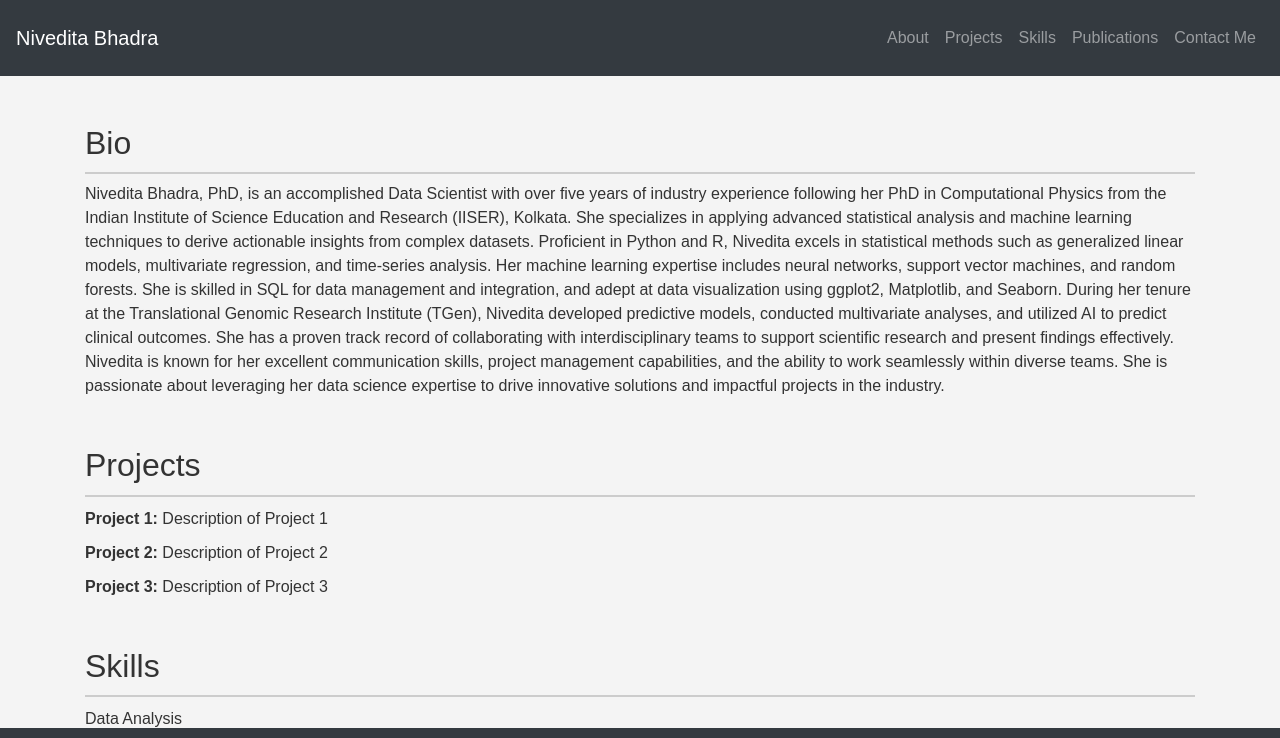
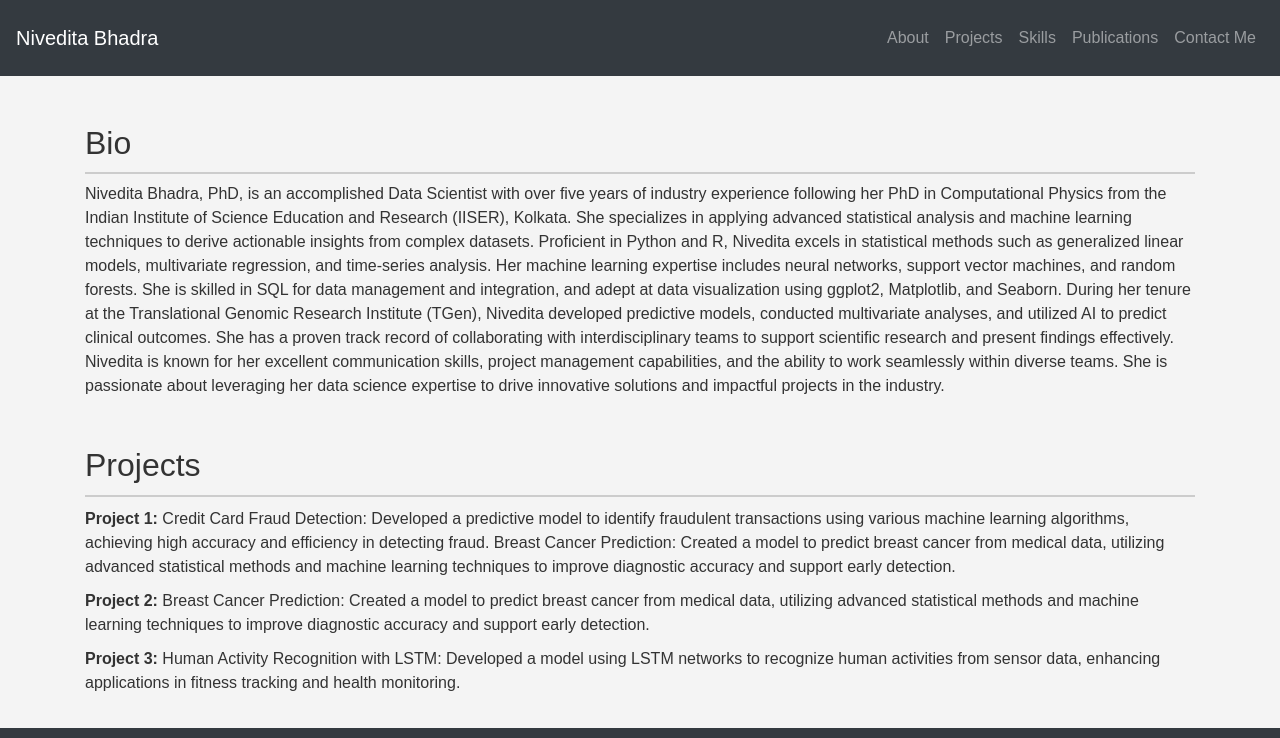
Before and after one commit to BNTechie/Portfolio, a plain HTML site: page index.html in a window 1280 px wide. Shown: the top 738 px of the page. Drawn offline with nearby package versions, Linux system fonts and the light colour scheme.

Commit message:
Add files via upload

```diff
--- a/index.html
+++ b/index.html
@@ -39,9 +39,13 @@
         <section id="projects" class="mt-5">
             <h2>Projects</h2>
             <ul>
-                <li><strong>Project 1:</strong> Description of Project 1</li>
-                <li><strong>Project 2:</strong> Description of Project 2</li>
-                <li><strong>Project 3:</strong> Description of Project 3</li>
+                <li><strong>Project 1:</strong> Credit Card Fraud Detection: Developed a predictive model to identify fraudulent transactions using various machine learning algorithms, achieving high accuracy and efficiency in detecting fraud.
+
+                    Breast Cancer Prediction: Created a model to predict breast cancer from medical data, utilizing advanced statistical methods and machine learning techniques to improve diagnostic accuracy and support early detection.</li>
+                <li><strong>Project 2:</strong> Breast Cancer Prediction: Created a model to predict breast cancer from medical data, utilizing advanced statistical methods and machine learning techniques to improve diagnostic accuracy and support early detection.</li>
+                <li><strong>Project 3:</strong> Human Activity Recognition with LSTM: Developed a model using LSTM networks to recognize human activities from sensor data, enhancing applications in fitness tracking and health monitoring.
+
+                </li>
             </ul>
         </section>
 
```
